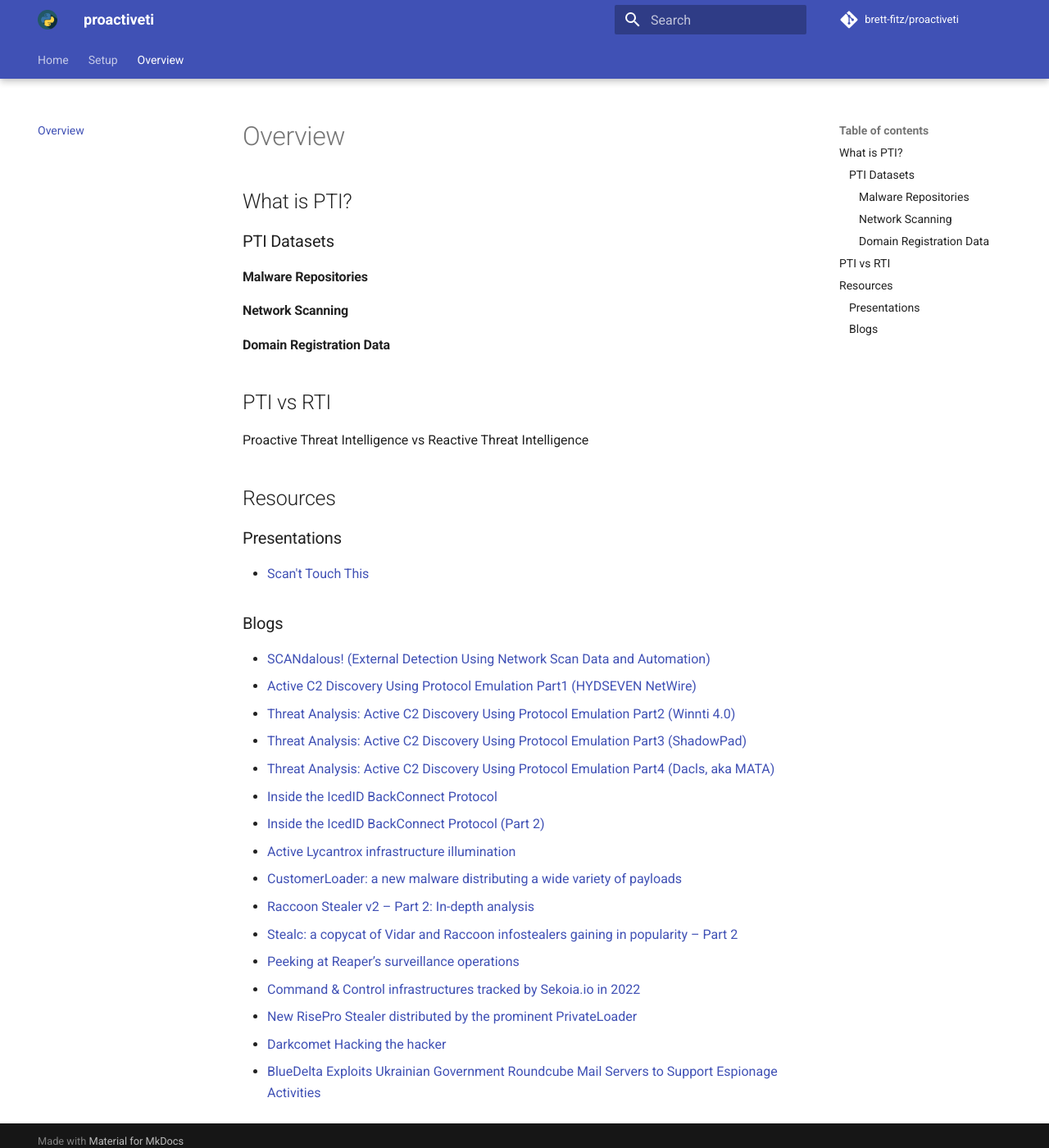
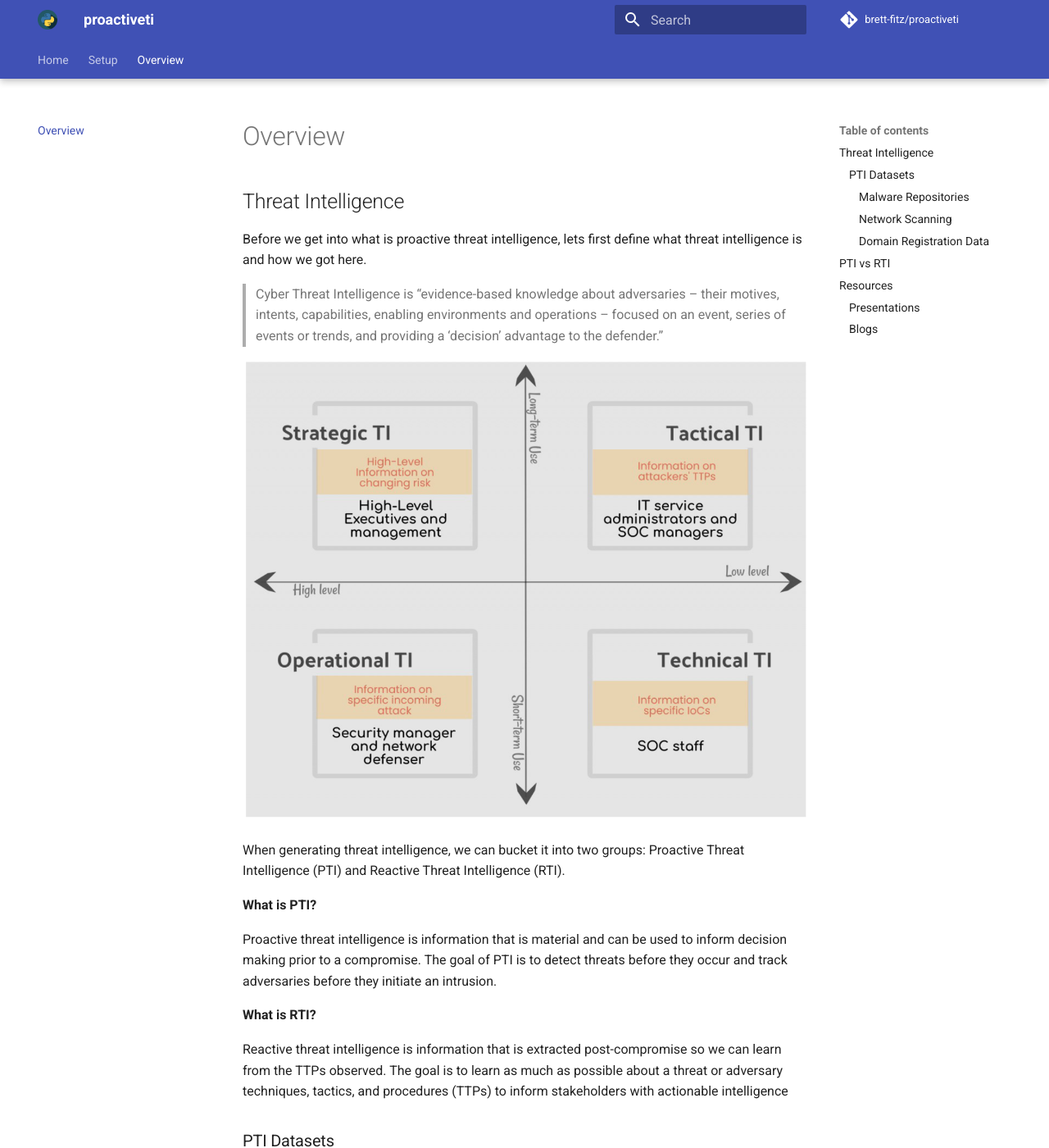
Before and after one commit to brett-fitz/proactiveti, an MkDocs documentation site: the page built from docs/overview.md, in a window 1280 px wide and 1400 px high. Shown: the whole window at 82% size. Built offline with MkDocs 1.6.1 and Material for MkDocs 9.7.7, drawn with Linux system fonts in a browser that asks for light colours; comment, search, counter and statistics services are not loaded; some of the changed text lies outside the part shown.

```diff
--- a/docs/overview.md
+++ b/docs/overview.md
@@ -1,15 +1,41 @@
 # Overview
 
-## What is PTI?
+## Threat Intelligence
+
+Before we get into what is proactive threat intelligence, lets first define what threat intelligence is and how we got here.
+
+> Cyber Threat Intelligence is “evidence-based knowledge about adversaries – their motives, intents, capabilities, enabling
+> environments and operations – focused on an event, series of events or trends, and providing a ‘decision’ advantage to the defender.”
+
+![ti-quadrants](img/ti-quadrants.png)
+
+When generating threat intelligence, we can bucket it into two groups: Proactive Threat Intelligence (PTI) and Reactive Threat
+Intelligence (RTI).
+
+**What is PTI?**
+
+Proactive threat intelligence is information that is material and can be used to inform decision making prior to a compromise. The goal of PTI is to detect threats before they occur and track adversaries before they initiate an intrusion.
+
+**What is RTI?**
+
+Reactive threat intelligence is information that is extracted post-compromise so we can learn from the TTPs observed. The goal is to learn as much as possible about a threat or adversary techniques, tactics, and procedures (TTPs) to inform stakeholders with actionable intelligence
+
 
 ### PTI Datasets
 
 #### Malware Repositories
 
+* Advantages: Acquire artifacts
+* Disadvantages: Requires an uploader (latency)
+
 #### Network Scanning
+
+* Advantages: Reduced latency
+* Disadvantages: Can be costly to analyze, parse and extract.
 
 #### Domain Registration Data
 
+* Disadvantages: Costly to make sense of the data. No standardization and whois privacy.
 
 ## PTI vs RTI
 
```
Also changed, not shown: docs/techniques/service_fingerprinting.md (+11 -0 lines), modules/cobalt_strike/cobalt_strike-management-tls-certificate.yml (added, +49 -0 lines), modules/schema.yml (+4 -4 lines), docs/img/ti-quadrants.png (added).
